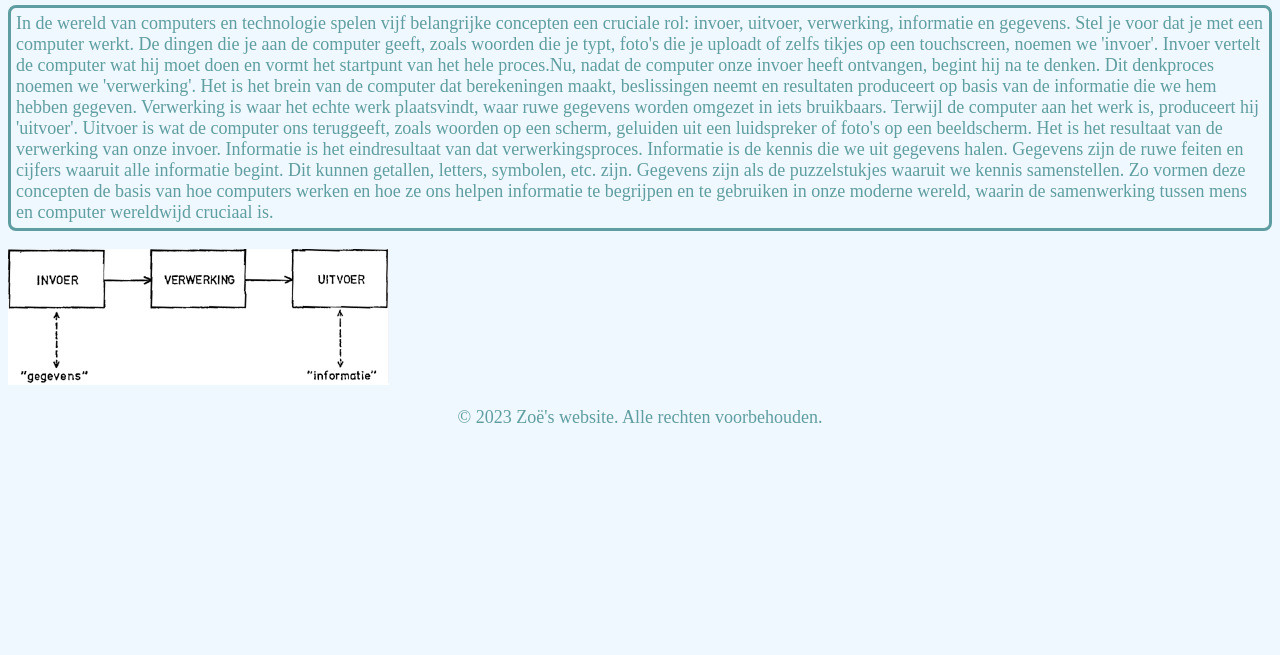
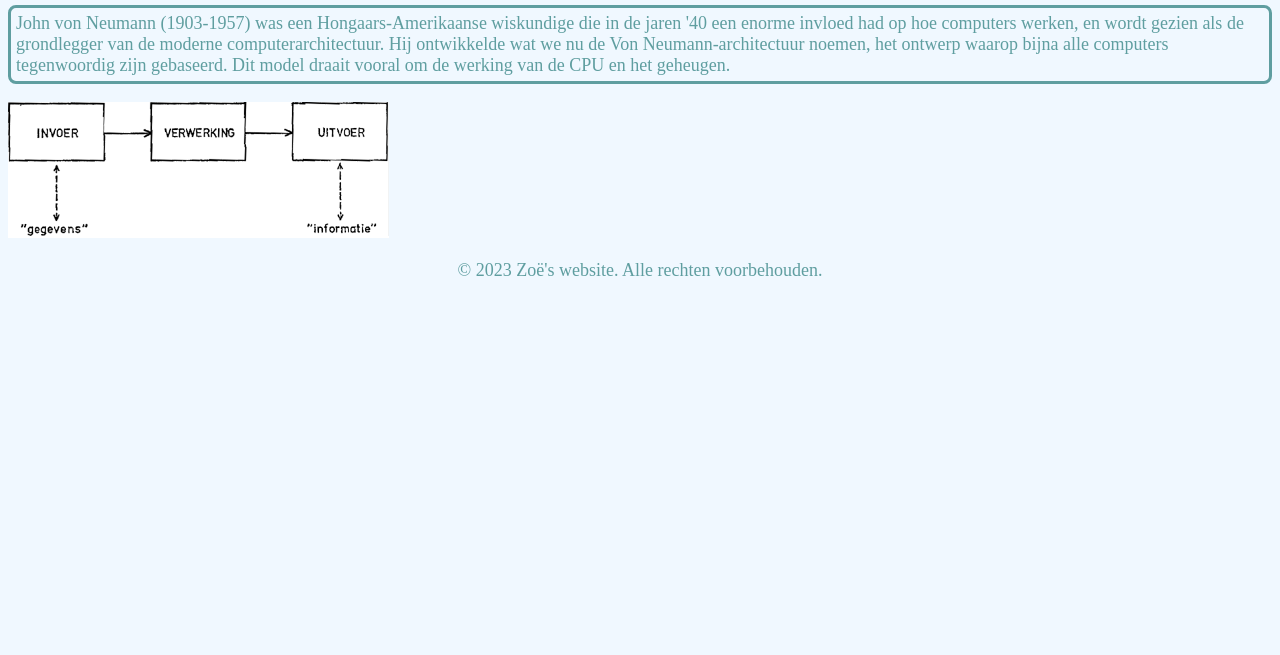
Before and after one commit to Zoevandenberg/Zoevandenberg.github.io, a plain HTML site: page html/verdieping.html in a window 1280 px wide. Shown: the part 145-800 px from the top of the page. Drawn offline with Linux system fonts and the light colour scheme.

Commit message:
dingetjes

```diff
--- a/html/verdieping.html
+++ b/html/verdieping.html
@@ -12,24 +12,13 @@
       <li><a href="/html/dropdown.html">Uitbreiding</a></li>
    </ul>
 
-   <h1>Algemene informatie</h1>
-   <p id="para1">In de wereld van computers en technologie spelen vijf belangrijke concepten een
-      cruciale rol: invoer, uitvoer, verwerking, informatie en gegevens. Stel je voor dat je met een
-      computer werkt. De dingen die je aan de computer geeft, zoals woorden die je typt, foto's die je
-      uploadt of zelfs tikjes op een touchscreen, noemen we 'invoer'. Invoer vertelt de computer wat hij
-      moet doen en vormt het startpunt van het hele proces.Nu, nadat de computer onze invoer heeft
-      ontvangen, begint hij na te denken. Dit denkproces noemen we 'verwerking'. Het is het brein van de
-      computer dat berekeningen maakt, beslissingen neemt en resultaten produceert op basis van de
-      informatie die we hem hebben gegeven. Verwerking is waar het echte werk plaatsvindt, waar ruwe gegevens worden
-      omgezet in iets bruikbaars. Terwijl de computer aan het werk is, produceert hij 'uitvoer'. Uitvoer
-      is wat de computer ons teruggeeft, zoals woorden op een scherm, geluiden uit een luidspreker of
-      foto's op een beeldscherm. Het is het resultaat van de verwerking van onze invoer. Informatie is het
-      eindresultaat van dat verwerkingsproces. Informatie is de kennis die we uit gegevens halen. Gegevens
-      zijn de ruwe feiten en cijfers waaruit alle informatie begint. Dit kunnen getallen, letters,
-      symbolen, etc. zijn. Gegevens zijn als de puzzelstukjes waaruit we kennis samenstellen.
-      Zo vormen deze concepten de basis van hoe computers werken en hoe ze ons helpen informatie te
-      begrijpen en te gebruiken in onze moderne wereld, waarin de samenwerking tussen mens en computer
-      wereldwijd cruciaal is.</p>
+   <h1>Wie was John von Neumann?</h1>
+   <p id="para1">John von Neumann (1903-1957) was een Hongaars-Amerikaanse wiskundige die in de
+      jaren '40 een enorme invloed had op hoe computers werken, en wordt gezien als de grondlegger
+      van de moderne computerarchitectuur. Hij ontwikkelde wat we nu de Von Neumann-architectuur
+      noemen, het ontwerp waarop bijna alle computers tegenwoordig zijn gebaseerd. Dit model draait
+      vooral om de werking van de CPU en het geheugen.
+   </p>
 <img src="/images/invoer-uitvoer.png" alt="invoer en uitvoer">
 
 <footer>
```
Also changed, not shown: html/dropdown.html (+3 -3 lines).
